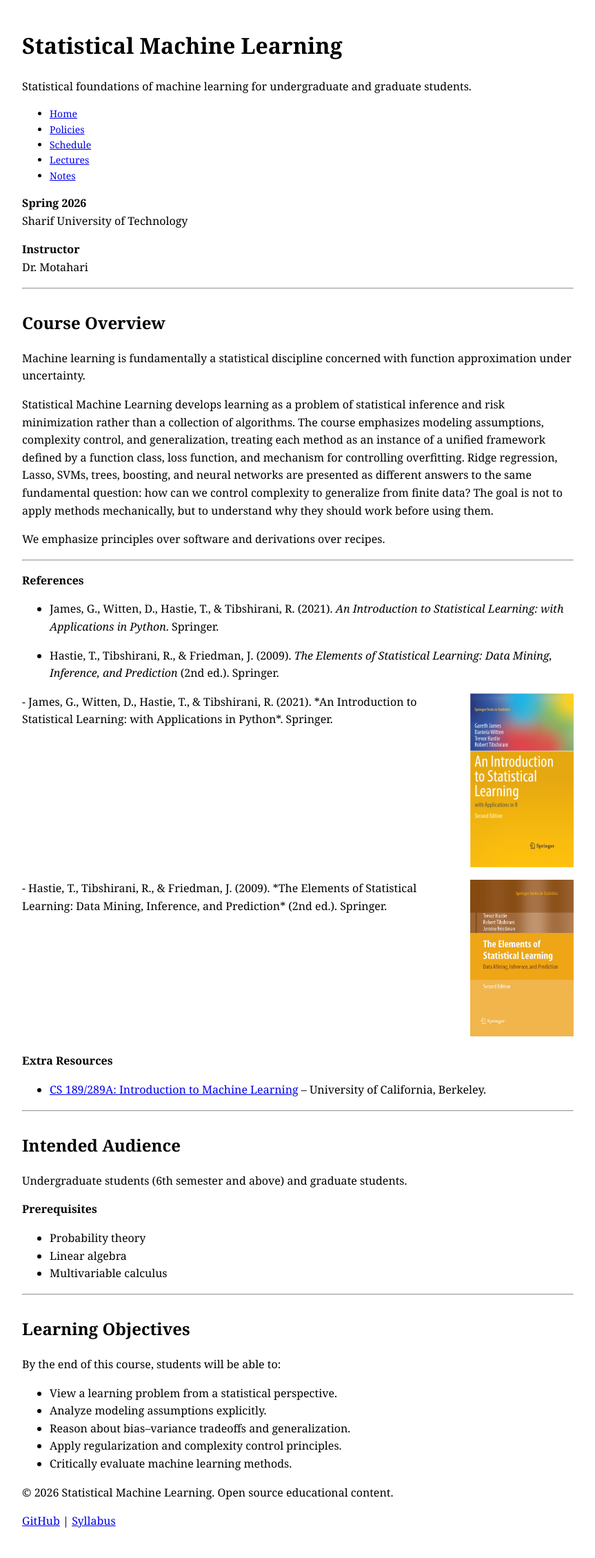
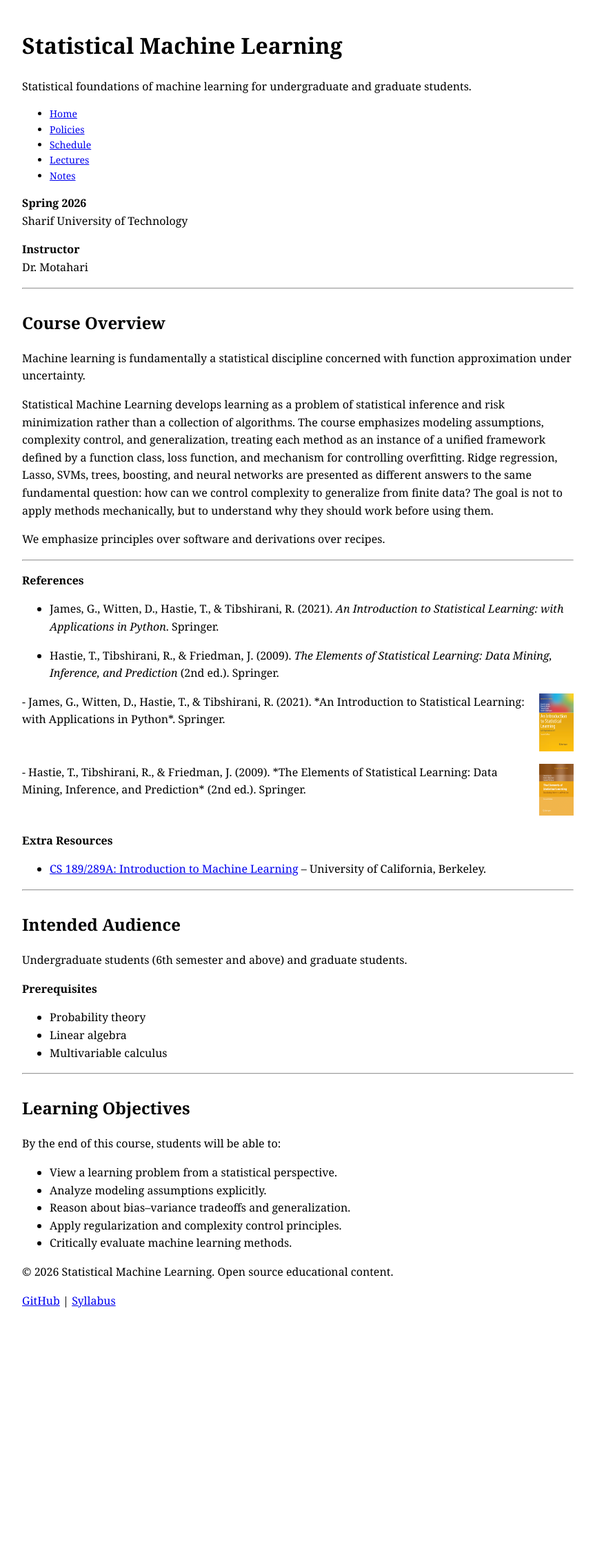
Before and after one commit to MahdiShadrooy/pilot-webpage, a Jekyll site: the page built from index.md, in a window 1280 px wide. Shown: the whole page at 69% size, without its empty margins (208-1071 px from the left). Built offline with Jekyll 4.4.1, drawn with Linux system fonts in a browser that asks for light colours; after the commit the page ends 1938 px from its top, so only the background shows below that.

Commit message:
Update index.md

```diff
--- a/index.md
+++ b/index.md
@@ -31,7 +31,7 @@ We emphasize principles over software and derivations over recipes.
 <div style="flex:1;">
 - James, G., Witten, D., Hastie, T., & Tibshirani, R. (2021). *An Introduction to Statistical Learning: with Applications in Python*. Springer.
 </div>
-<div style="flex:0 0 150px;">
+<div style="flex:0 0 50px;">
 <img src="/assets/images/isl.png" alt="ISL Python Book" style="width:100%;"/>
 </div>
 
@@ -42,7 +42,7 @@ We emphasize principles over software and derivations over recipes.
 <div style="flex:1;">
 - Hastie, T., Tibshirani, R., & Friedman, J. (2009). *The Elements of Statistical Learning: Data Mining, Inference, and Prediction* (2nd ed.). Springer.
 </div>
-<div style="flex:0 0 150px;">
+<div style="flex:0 0 50px;">
 <img src="/assets/images/ESL.jpg" alt="ESL Book" style="width:100%;"/>
 </div>
 
```
